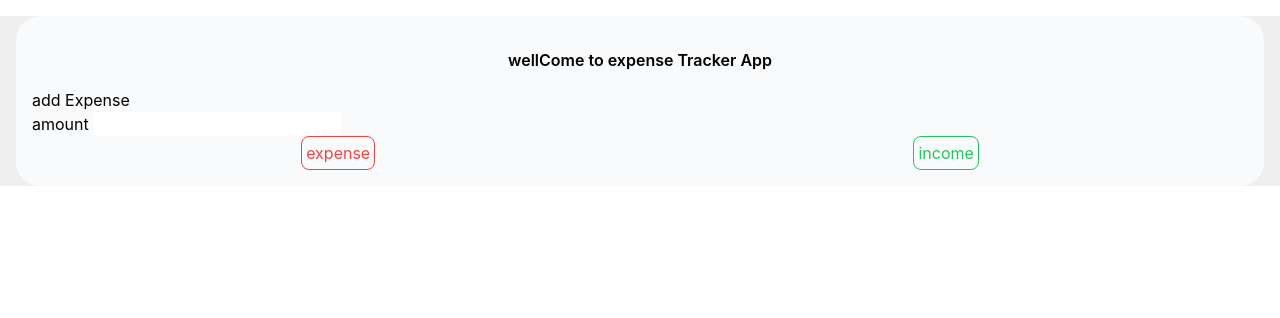
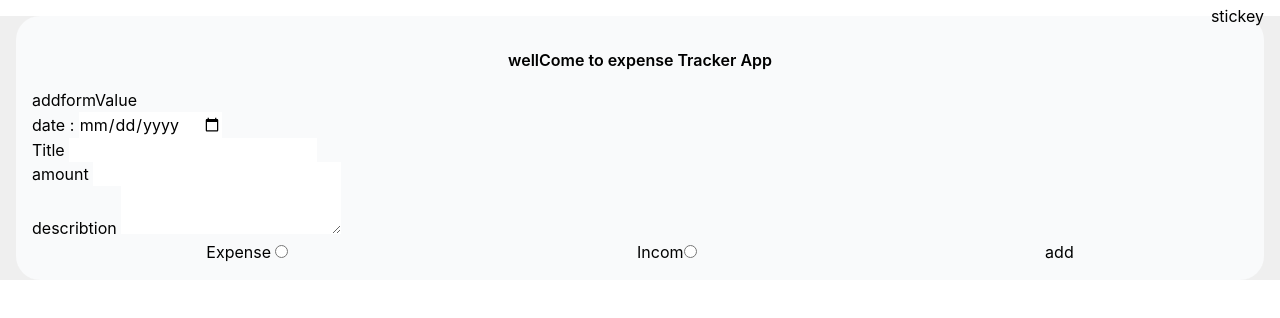
Before and after one commit to alireza921/ExpenseTracker, a React (Create React App) app: page /add-transaction in a window 1280 px wide. Shown: the top 318 px of the page. Built offline with nearby package versions, Linux system fonts and the light colour scheme.

Commit message:
addTransAction added

```diff
--- a/src/Components/home/home.js
+++ b/src/Components/home/home.js
@@ -17,6 +17,7 @@ const Home = () => {
           <p> adade expense</p>
         </div>
       </div>
+
     </main>
   );
 };
--- a/src/context/expense/expenseContextProvider.js
+++ b/src/context/expense/expenseContextProvider.js
@@ -1,21 +1,21 @@
 import { createContext, useContext, useState } from "react";
 
-const ExpenseContext = createContext();
-const ExpenseContextDispatcher = createContext();
+const TransActionsContext = createContext();
+const TransActionsContextDispatcher = createContext();
 
-const AuthContextProvider = ({ children }) => {
-  const [expense, dispatch] = useState(false);
+const TransActionsContextProvider = ({ children }) => {
+  const [transActions, dispatch] = useState([]);
 
   return (
-    <ExpenseContext.Provider value={expense}>
-      <ExpenseContextDispatcher.Provider value={dispatch}>
+    <TransActionsContext.Provider value={transActions}>
+      <TransActionsContextDispatcher.Provider value={dispatch}>
         {children}
-      </ExpenseContextDispatcher.Provider>
-    </ExpenseContext.Provider>
+      </TransActionsContextDispatcher.Provider>
+    </TransActionsContext.Provider>
   );
 };
 
-export default ExpenseContextProvider;
+export default TransActionsContextProvider;
 
-export const useAuth = () => useContext(ExpenseContext);
-export const useAuthAction = () => useContext(ExpenseContextDispatcher);
+export const useTransActions = () => useContext(TransActionsContext);
+export const useTransActionsAction = () => useContext(TransActionsContextDispatcher);
--- a/src/context/income/incomeContextprovider.js
+++ b/src/context/income/incomeContextprovider.js
@@ -1,13 +1,13 @@
 import { createContext, useContext, useState } from "react";
 
-constIncomhContext = createContext();
-constIncomhContextDispatcher = createContext();
+const IncomContext = createContext();
+const IncomContextDispatcher = createContext();
 
-const AuthContextProvider = ({ children }) => {
+const IncomContextProvider = ({ children }) => {
   const [income, dispatch] = useState(false);
 
   return (
-    <IncomContext.Provider value={autincome}>
+    <IncomContext.Provider value={income}>
       <IncomContextDispatcher.Provider value={dispatch}>
         {children}
       </IncomContextDispatcher.Provider>
@@ -15,7 +15,7 @@ const AuthContextProvider = ({ children }) => {
   );
 };
 
-export default IncomeContextProvider;
+export default IncomContextProvider;
 
-export const useAuth = () => useContext(IncomContext);
-export const useAuthAction = () => useContext(IncomContextDispatcher);
+export const useIncom = () => useContext(IncomContext);
+export const useIncomAction = () => useContext(IncomContextDispatcher);
--- a/src/layout/layout.js
+++ b/src/layout/layout.js
@@ -1,10 +1,16 @@
+import { Link } from "react-router-dom";
 import Navigation from "../Components/navigation/navigation";
 
 const Layout = ({ children }) => {
   return (
-    <section className="bg-gray-50 rounded-3xl m-4 p-4">
+    <section className='bg-gray-50 rounded-3xl m-4 p-4'>
       <Navigation />
       {children}
+      <div>
+        <Link to='/add-transaction'>
+          <h1 className='fixed top-1 right-4'> stickey </h1>
+        </Link>
+      </div>
     </section>
   );
 };
--- a/src/pages/add New TransAction/addNewTransAction.js
+++ b/src/pages/add New TransAction/addNewTransAction.js
@@ -1,21 +1,101 @@
 import { useState } from "react";
+import {
+  useTransActions,
+  useTransActionsAction,
+} from "../../context/expense/expenseContextProvider";
+import {
+  useIncom,
+  useIncomAction,
+} from "../../context/income/incomeContextprovider";
 
 const AddNewTransAction = () => {
-    const[transAction, setTransAction] = useState(0)
-    const transActionHandler = (e) => {
-        setTransAction(e.target.value)
-    }
+  const transActions = useTransActions();
+  const setTransActions = useTransActionsAction();
+  const income = useIncom();
+  const setIncom = useIncomAction();
+  const [formValue, setFormValue] = useState({
+    date: "",
+    title: "",
+    amount: "",
+    desc: "",
+    type: "",
+  });
+  const formValueHandler = (e) => {
+    setFormValue(e.target.value);
+    setFormValue({ ...formValue, [e.target.name]: e.target.value });
+  };
+  const submitformValueHandler = (e) => {
+    e.preventDefault();
+    setTransActions([...transActions, { ...formValue, id: Date.now() }]);
+    setFormValue({
+      date: "",
+      title: "",
+      amount: "",
+      desc: "",
+      type: "",
+    });
+  };
   return (
     <div>
-      <h3>add Expense</h3>
-      <form>
-        <div >
+      <h3>addformValue </h3>
+      <form onSubmit={submitformValueHandler}>
+        <div>
+          <label> date : </label>
+          <input
+            type='date'
+            name='date'
+            value={formValue.date}
+            onChange={formValueHandler}
+          />
+        </div>
+        <div>
+          <label> Title </label>
+          <input
+            type='text'
+            name='title'
+            value={formValue.title}
+            onChange={formValueHandler}
+          />
+        </div>
+        <div>
           <label> amount </label>
-          <input type='number' onChange={transActionHandler} />
+          <input
+            type='number'
+            onChange={formValueHandler}
+            name='amount'
+            value={formValue.amount}
+          />
         </div>
-        <div className="flex justify-around">
-          <button className="text-red-500 border border-solid border-red-500 rounded-lg p-1 outline-none"> expense </button>
-          <button className="text-green-500 border border-solid border-green-500 rounded-lg p-1 outline-none"> income </button>
+        <div>
+          <label>describtion </label>
+          <textarea
+            name='desc'
+            value={formValue.desc}
+            onChange={formValueHandler}
+          />
+        </div>
+        <div className='flex justify-around'>
+          <div>
+            <label> Expense </label>
+            <input
+              type='radio'
+              value='expense'
+              name='type'
+              onChange={formValueHandler}
+              checked={formValue.type === "expense"}
+            />
+          </div>
+          <div>
+            <label>Incom</label>
+            <input
+              type='radio'
+              value='incom'
+              name='type'
+              onChange={formValueHandler}
+              checked={formValue.type === "incom"}
+            />
+          </div>
+          <button type='submit'> add </button>
         </div>
       </form>
     </div>
--- a/src/pages/home/homePage.js
+++ b/src/pages/home/homePage.js
@@ -11,6 +11,7 @@ const HomePage = () => {
         <h2 > transAction</h2>
         <p> view all </p>
       </div>
+
     </section>
   );
 };
```
Also changed, not shown: src/App.js (+7 -1 lines).
